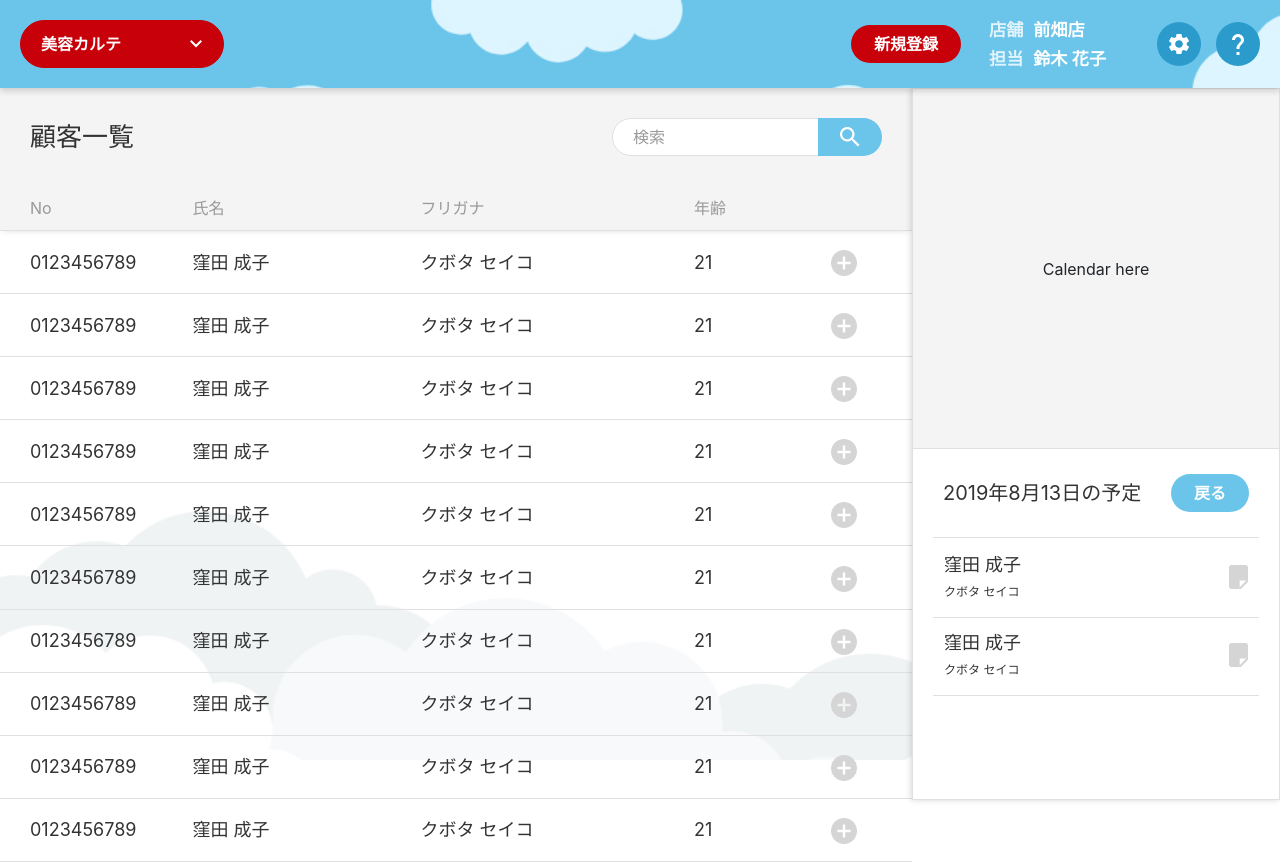
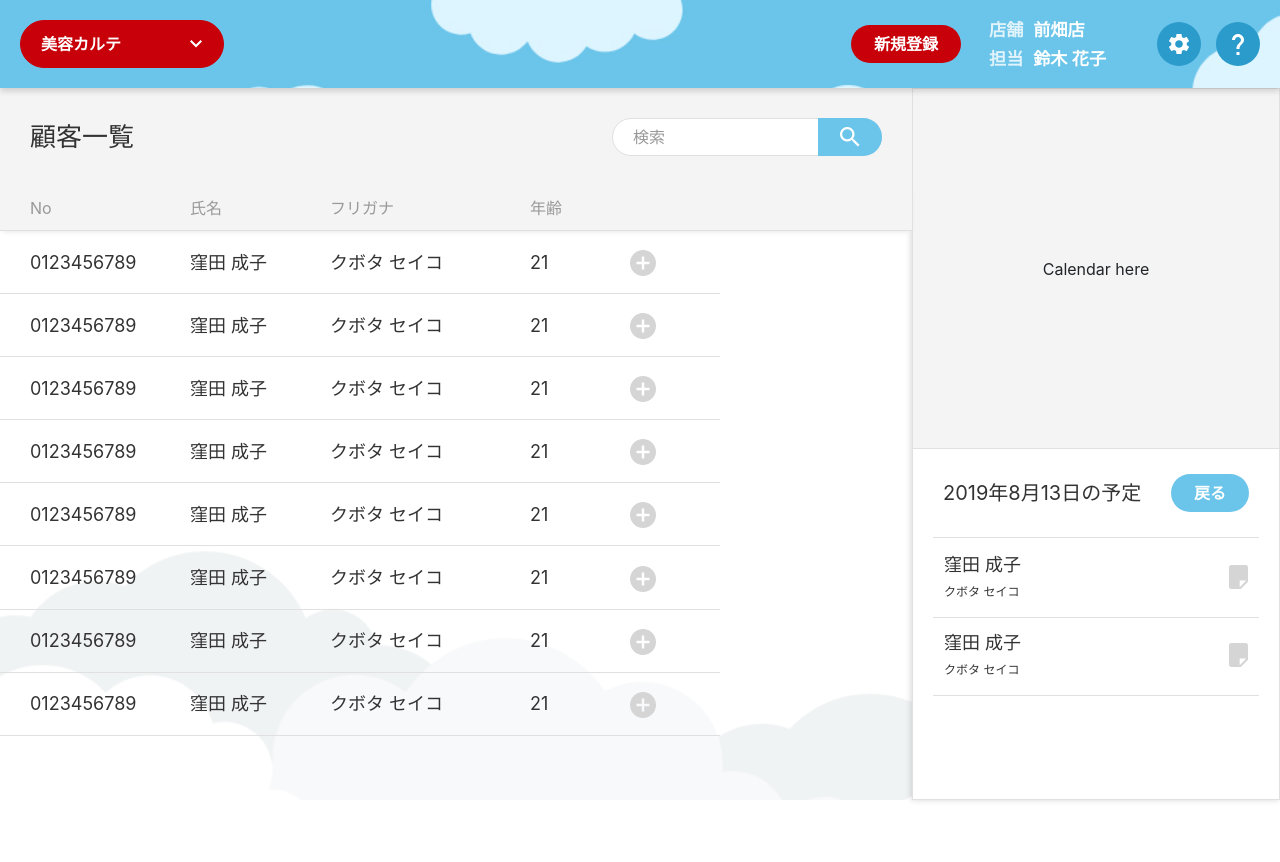
Before and after one commit to hieutranminh/html-pharmacy, a website: page src/index.html in a window 1280 px wide. After the commit the page ends 800 px from the top, so only its background shows below. Drawn offline with Linux system fonts and the light colour scheme.

Commit message:
Fix feed back document

```diff
--- a/src/assets/postcss/base/_default.css
+++ b/src/assets/postcss/base/_default.css
@@ -14,6 +14,7 @@ html, body {
 
 * {
   margin: 0;
+  -webkit-overflow-scrolling: touch;
 }
 
 a {
--- a/src/assets/postcss/components/_table.css
+++ b/src/assets/postcss/components/_table.css
@@ -2,6 +2,7 @@
   width: 100%;
   thead {
     tr {
+      display: block;
       background: #F4F4F4;
       border-bottom: 1px solid #E0E0E0;
       box-shadow: 0px 3px 6px -3px #E0E0E0;
@@ -20,7 +21,14 @@
     }
   }
   tbody {
+    display: block;
+    overflow-y: scroll;
+    -webkit-overflow-scrolling: touch;
+    overflow-scrolling: touch;
+    height: 520px;
+    width: 100%;
     tr {
+      width: 100%;
       border-bottom: 1px solid #E0E0E0;
       td {
         color: #333333;
--- a/src/assets/postcss/layouts/_common.css
+++ b/src/assets/postcss/layouts/_common.css
@@ -3,7 +3,6 @@
   display: flex;
   &-left {
     width: calc(100% - 368px);
-    min-height: 680px;
   }
   &-sidebar {
     background: #ffffff;
@@ -16,10 +15,10 @@
       content: '';
       background: url("../images/bg-illust.png") no-repeat;
       background-size: cover;
-      position: absolute;
+      position: fixed;
       width: 100%;
       height: 430px;
-      top: 330px;
+      bottom: 0px;
       z-index: -1;
     }
   }
--- a/src/assets/postcss/pages/_index.css
+++ b/src/assets/postcss/pages/_index.css
@@ -10,4 +10,9 @@
       font-weight: 300;
     }
   }
+  .layout-left {
+    position: fixed;
+    top: 88px;
+    z-index: 10;
+  }
 }
--- a/src/assets/postcss/pages/_login.css
+++ b/src/assets/postcss/pages/_login.css
@@ -35,6 +35,10 @@
       margin-bottom: 15px;
       border-bottom: 1px solid #E0E0E0;
     }
+    .list-note {
+      height: calc(100% - 80px);
+      overflow: auto;
+    }
   }
 }
 
--- a/src/index.html
+++ b/src/index.html
@@ -58,7 +58,7 @@
 
         <!--Header right-->
         <div class="header-content-right">
-            <a href="#" class="btn-normal btn-red">新規登録</a>
+            <a href="carte-checklist.html" class="btn-normal btn-red">新規登録</a>
             <ul>
                 <li>店舗<span>前畑店</span></li>
                 <li>担当<span>鈴木 花子</span></li>
@@ -95,14 +95,58 @@
             <table class="table-custom table-responsive-sm">
                 <thead>
                 <tr>
-                    <th width="20%">No</th>
-                    <th width="25%">氏名</th>
-                    <th width="30%">フリガナ</th>
-                    <th width="15%">年齢</th>
-                    <th width="10%">01</th>
+                    <th style="width: 180px">No</th>
+                    <th style="width: 140px">氏名</th>
+                    <th style="width: 200px">フリガナ</th>
+                    <th style="width: 100px">年齢</th>
+                    <th style="width: 100px">01</th>
                 </tr>
                 </thead>
                 <tbody>
+                <tr>
+                    <td style="width: 180px">0123456789</td>
+                    <td style="width: 140px">窪田 成子</td>
+                    <td style="width: 200px">クボタ セイコ</td>
+                    <td style="width: 100px">21</td>
+                    <td style="width: 100px">
+                        <button class="btn-add">
+                            <img src="./assets/images/icon-add-grey.png" alt="add">
+                        </button>
+                    </td>
+                </tr>
+                <tr>
+                    <td>0123456789</td>
+                    <td>窪田 成子</td>
+                    <td>クボタ セイコ</td>
+                    <td>21</td>
+                    <td>
+                        <button class="btn-add">
+                            <img src="./assets/images/icon-add-grey.png" alt="add">
+                        </button>
+                    </td>
+                </tr>
+                <tr>
+                    <td>0123456789</td>
+                    <td>窪田 成子</td>
+                    <td>クボタ セイコ</td>
+                    <td>21</td>
+                    <td>
+                        <button class="btn-add">
+                            <img src="./assets/images/icon-add-grey.png" alt="add">
+                        </button>
+                    </td>
+                </tr>
+                <tr>
+                    <td>0123456789</td>
+                    <td>窪田 成子</td>
+                    <td>クボタ セイコ</td>
+                    <td>21</td>
+                    <td>
+                        <button class="btn-add">
+                            <img src="./assets/images/icon-add-grey.png" alt="add">
+                        </button>
+                    </td>
+                </tr>
                 <tr>
                     <td>0123456789</td>
                     <td>窪田 成子</td>
@@ -328,8 +372,8 @@
 </section>
 
 
-<!---------MENU MODAL-------->
-<section id="modal-menu" class="modal-menu d-none">
+<!---------MENU MODAL - add class modal-menu-open to fade animation-------->
+<section id="modal-menu" class="modal-menu ">
     <div class="modal-menu-content layout-sidebar">
         <a href="#" class="btn-normal btn-white text-blue">閉じる</a>
         <ul class="clearfix list-menu">
```
Also changed, not shown: src/assets/postcss/layouts/_menu.css (+9 -0 lines), src/login.html (+16 -0 lines), src/assets/css/main.css.
